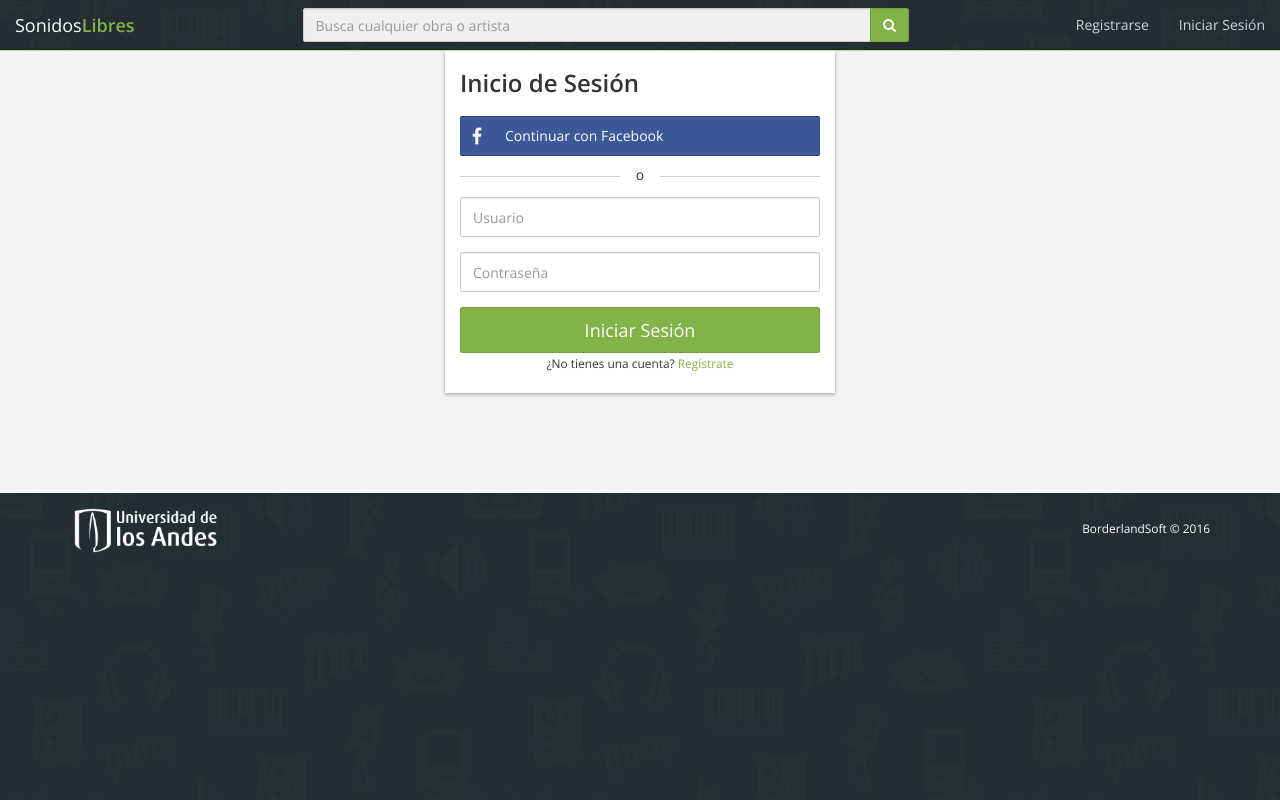
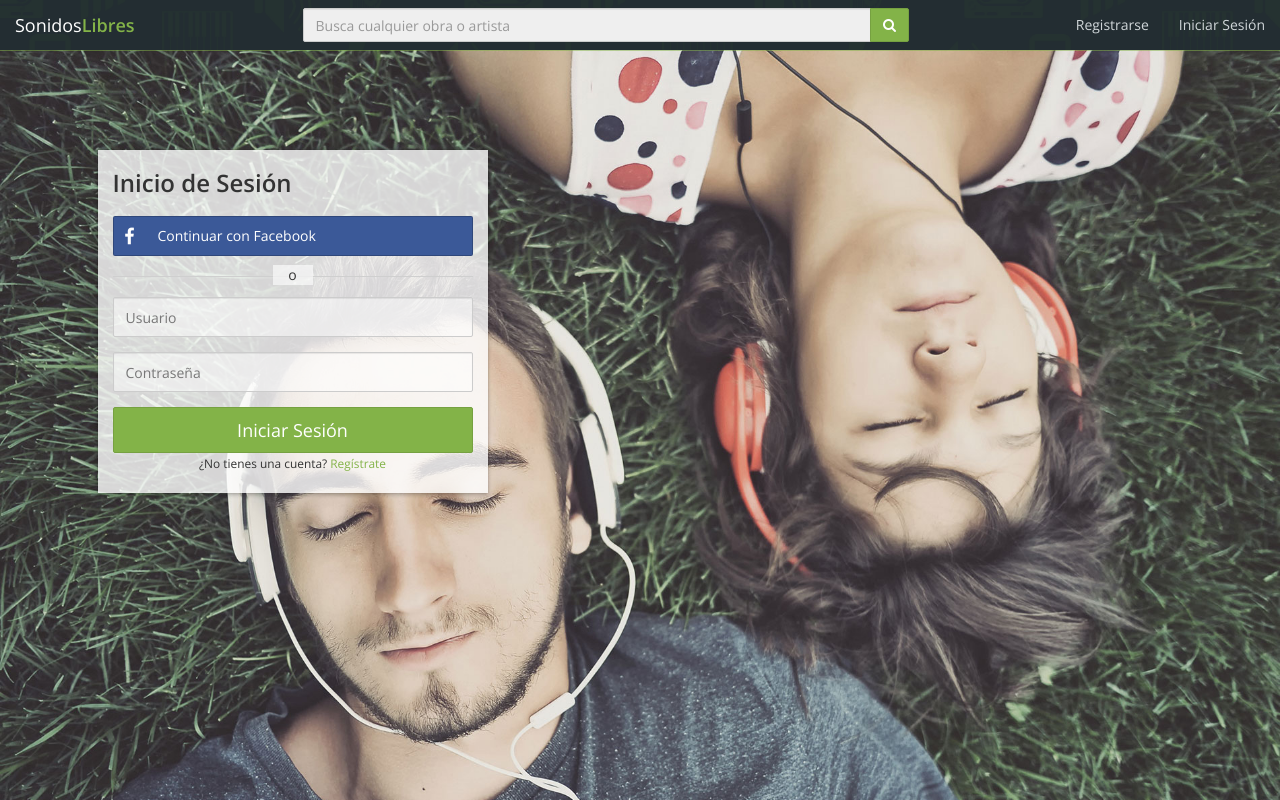
Before and after one commit to UAMISO4101/borderlandsoft201620, a Django app: template SonidosLibres/templates/login.html in a window 1280 px wide. Run offline with Django 3.2, Linux system fonts and the light colour scheme; the template is opened without the code that fills it, so the values that code supplies are empty; style sheets or scripts are compiled from the project's sources; some libraries are stand-ins or nearby versions.

Commit message:
Interfaz renovada para Login y Registro

```diff
--- a/SonidosLibres/scss/_base.scss
+++ b/SonidosLibres/scss/_base.scss
@@ -36,14 +36,38 @@ textarea{
   }
 }
 
+.auth-form{
+  position: absolute;
+  top: 100px;
+  //left: 100px;
+}
 
 .main-pic{
-  position: relative;
   margin-top: -52px;
   width: 100%;
-  height: 900px;
-  background: url(../img/photos/01.jpg) center;
   background-size: cover;
+
+  &.homepage-pic{
+    position: relative;
+    height: 900px;
+    background: url(../img/photos/01.jpg) center;
+  }
+
+  &.register-pic{
+    position: absolute;
+    top: 102px;
+    bottom: 0;
+    background: url(../img/photos/02.jpg);
+    background-size: cover;
+  }
+
+  &.login-pic{
+    position: absolute;
+    top: 102px;
+    bottom: 0;
+    background: url(../img/photos/03.jpg);
+    background-size: cover;
+  }
 }
 
 .titles-container{
@@ -94,6 +118,15 @@ footer{
   box-shadow: 0 0 2px rgba(0,0,0,.12),0 2px 4px rgba(0,0,0,.24);
   padding-top: 20px;
   padding-bottom: 20px;
+
+  &.box-transparent{
+    background: rgba(255, 255, 255, 0.8);
+
+    .form-control{
+      background-color: rgba(255, 255, 255, 0.5);
+      @include placeholder-color(#777);
+    }
+  }
 }
 
 .media-body {
@@ -114,17 +147,16 @@ footer{
 
 .text-divider{
   margin-top: 9px;
-  background: #fff;
+  //background: #fff;
 
   span{
     width: 40px;
     display: inline-block;
-    background: white;
+    background: rgba(255, 255, 255, 0.62);
   }
 
   hr{
     margin-top: -9px;
-    border-top: 1px solid #cfcfcf;
     border-top: 1px solid #cfcfcf;
   }
 }
--- a/SonidosLibres/scss/_mixins.scss
+++ b/SonidosLibres/scss/_mixins.scss
@@ -48,3 +48,18 @@
     background-color: $color;
   }
 }
+
+@mixin placeholder-color($placeholder-color){
+  &::-webkit-input-placeholder { /* Chrome/Opera/Safari */
+    color: $placeholder-color;
+  }
+  &::-moz-placeholder { /* Firefox 19+ */
+    color: $placeholder-color;
+  }
+  &:-ms-input-placeholder { /* IE 10+ */
+    color: $placeholder-color;
+  }
+  &:-moz-placeholder { /* Firefox 18- */
+    color: $placeholder-color;
+  }
+}
--- a/SonidosLibres/templates/homepage.html
+++ b/SonidosLibres/templates/homepage.html
@@ -2,7 +2,7 @@
 {%  load static %}
 {% block content %}
     {% if 1 == 1 %}
-        <div class="main-pic">
+        <div class="main-pic homepage-pic">
             <div class="titles-container text-center">
                 <div>
                     <div class="super-title1">La mejor comunidad de artistas independientes</div>
--- a/SonidosLibres/templates/login.html
+++ b/SonidosLibres/templates/login.html
@@ -1,5 +1,6 @@
 {% extends "partials/authenticate.html" %}
-
+{% block pic %}login-pic{% endblock %}
+{% block offset %}col-sm-offset-4{% endblock %}
 {% block facebook %}Continuar con Facebook{% endblock %}
 
 {% block title %}Inicio de Sesión{% endblock %}
@@ -14,7 +15,7 @@
     </div>
     <button type="submit" class="btn btn-block btn-lg btn-sonidoslibres" onclick="document.location.href='/'">Iniciar Sesión</button>
     <div class="text-center">
-        <small>¿No tienes una cuenta? <a href="/register">Regístrate</a></small>
+        <small>¿No tienes una cuenta? <a href="/usuarios/register/">Regístrate</a></small>
     </div>
     </form>
 {% endblock %}
--- a/SonidosLibres/templates/partials/authenticate.html
+++ b/SonidosLibres/templates/partials/authenticate.html
@@ -1,8 +1,9 @@
 {% extends "../base.html" %}
 {% block content %}
-    <div class="container">
+    <div class="main-pic {% block pic %}register-pic{% endblock %}">
+        <div class="container auth-form">
             <div class="row">
-            <div class="col-sm-offset-4 col-sm-4 box">
+                <div class="col-sm-offset-1 col-sm-5 col-md-4 box box-transparent">
                     <h3>{% block title %}{% endblock %}</h3>
                     <form novalidate>
                         <a class="btn btn-block btn-social btn-facebook btn-tall">
@@ -20,4 +21,5 @@
                 </div>
             </div>
         </div>
+    </div>
 {% endblock %}
--- a/SonidosLibres/templates/register.html
+++ b/SonidosLibres/templates/register.html
@@ -1,4 +1,5 @@
 {% extends "partials/authenticate.html" %}
+{% block pic %}register-pic{% endblock %}
 
 {% block facebook %}Registrarse con Facebook{% endblock %}
 
@@ -36,7 +37,7 @@
 
     <button type="submit" class="btn btn-block btn-lg btn-sonidoslibres">Registrarse</button>
     <div class="text-center">
-        <small>¿Ya tienes una cuenta? <a href="/login">Inicia Sesión</a></small>
+        <small>¿Ya tienes una cuenta? <a href="/accounts/login">Inicia Sesión</a></small>
     </div>
     </form>
 {% endblock %}
```
Also changed, not shown: SonidosLibres/static/img/photos/02.jpg (added), SonidosLibres/static/img/photos/03.jpg (added). Lines whose indentation alone changed are shown as unchanged.
